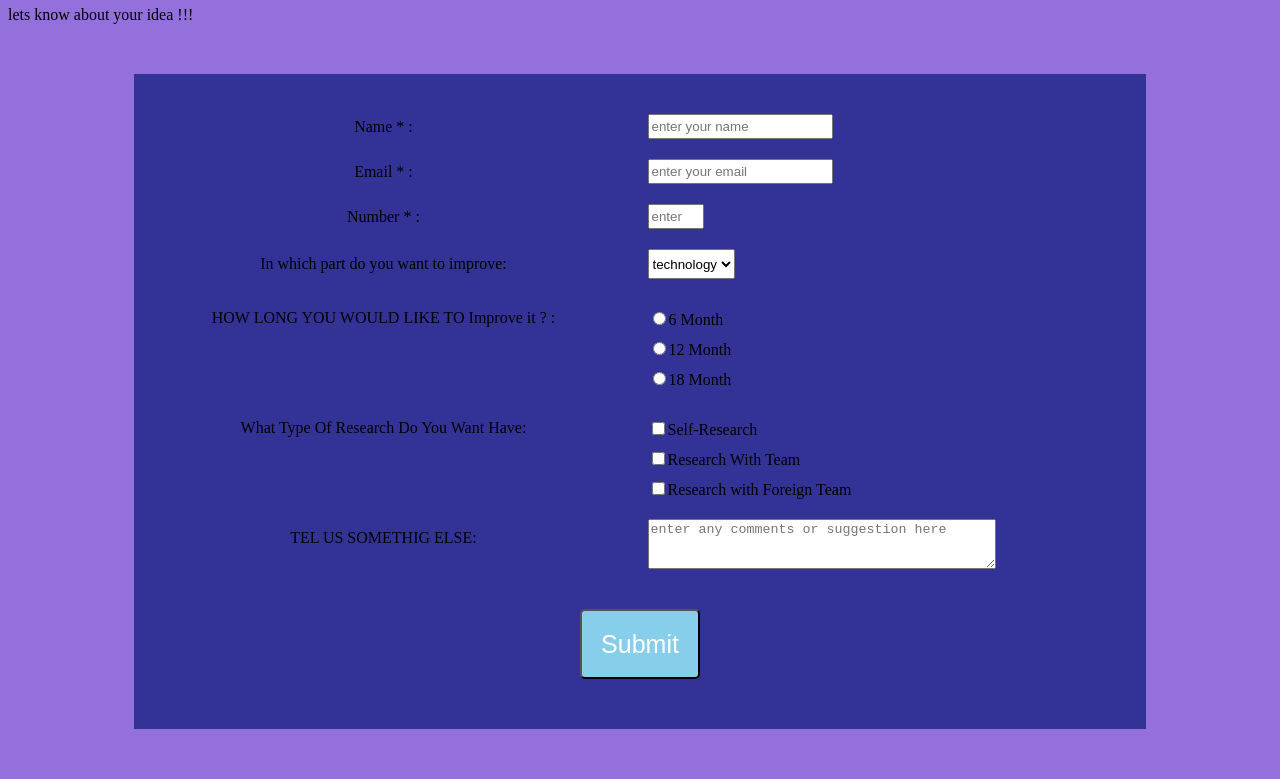
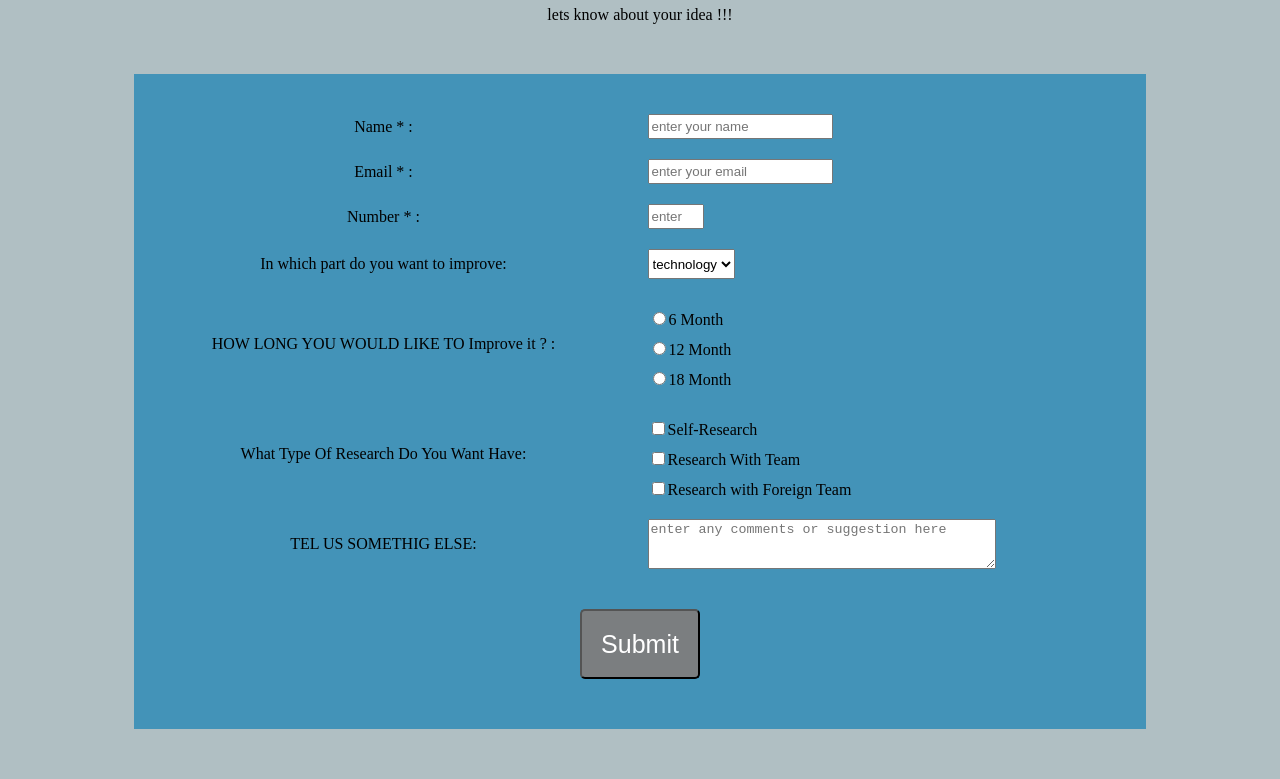
Before and after one commit to Hangama-Rezaee/Quality_of_Education, a plain HTML site: page index.html in a window 1280 px wide. Shown: the part 60-839 px from the top of the page. Drawn offline with Linux system fonts and the light colour scheme.

Commit message:
modify style.css

```diff
--- a/style.css
+++ b/style.css
@@ -1,12 +1,18 @@
 
 
 body {
-    background-color:mediumpurple
+    background-color:rgb(176, 191, 195)
 
   }
+  h1#title{
+    text-align: center;
 
+  }
+  P#description{
+    text-align: center;
+  }
   #survey-form {
-    background-color:rgb(51, 51, 151);
+    background-color:rgb(67, 147, 184);
     width: 80%;
     padding-top: 40px;
     margin: 50px auto;
@@ -28,7 +34,7 @@ body {
   form > label {
     justify-self:end;
     text-align: right;
-  } [target] {align-self: start; margin-top: 10px;}
+  }
 
   div > label {margin-top: 10px;}
 
@@ -76,7 +82,7 @@ body {
     justify-self: center;
     width: 120px;
     height: 70px;
-    background-color: skyblue;
+    background-color: rgb(123, 126, 128);
     margin-top: 20px;
       font-size: 25px;
     color: white;
```
